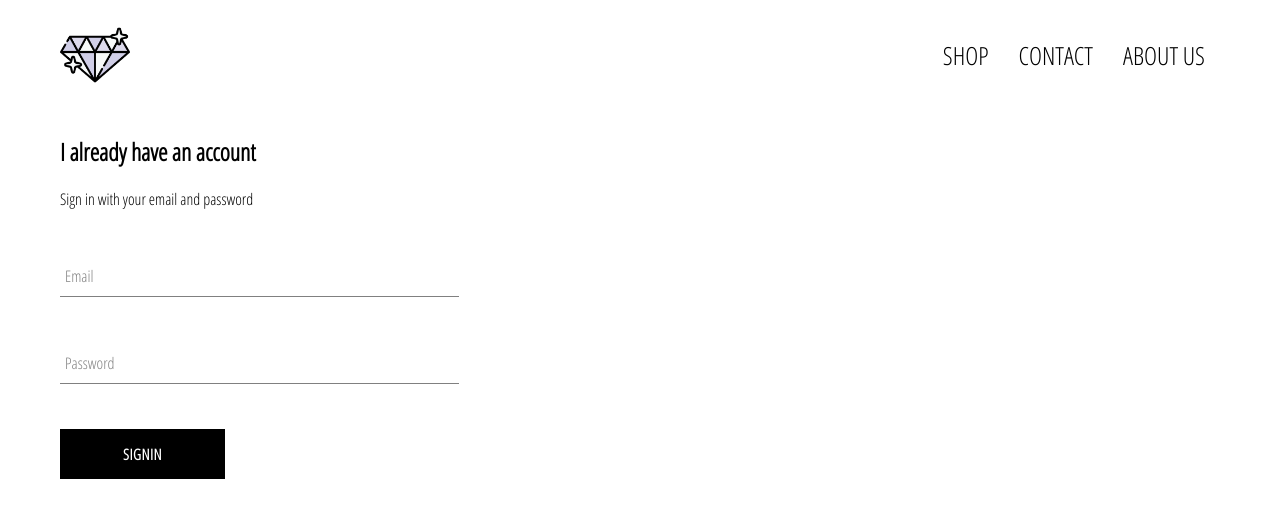
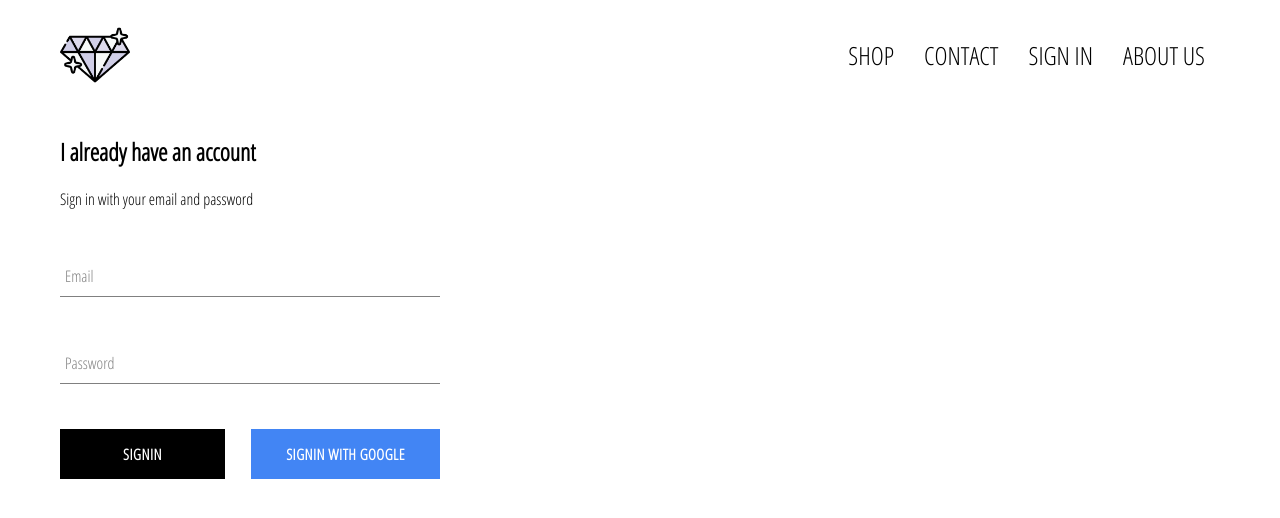
Before and after one commit to tapishsharma/Chic-Attire, a React (Create React App) app: page /signin in a window 1280 px wide. Shown: the top 518 px of the page. Built offline with nearby package versions, Linux system fonts and the light colour scheme; no server answers.

Commit message:
Firebase added, Sign-out and Sign-In buttons added,auth Done

```diff
--- a/package.json
+++ b/package.json
@@ -6,6 +6,7 @@
     "@testing-library/jest-dom": "^5.16.2",
     "@testing-library/react": "^12.1.3",
     "@testing-library/user-event": "^13.5.0",
+    "firebase": "^9.6.7",
     "node-sass": "^7.0.1",
     "react": "^17.0.2",
     "react-dom": "^17.0.2",
--- a/src/App.css
+++ b/src/App.css
@@ -6,3 +6,6 @@
  text-decoration: none;
  color: black;
 }
+*{
+ box-sizing: border-box;
+}
--- a/src/App.js
+++ b/src/App.js
@@ -12,11 +12,31 @@
 import ShopPage from './pages/shop/shop.component'
 import Header from './components/header/header.component';
 import SignInAndSignUp from './pages/sign-in-and-sign-up/sign-in-and-sign-up';
-function App() {
-  return (
+import {auth} from './firebase/firebase.utils';
+
+
+class App extends React.Component {
+  constructor(){
+    super();
+    this.state={
+      currentUser:null
+    }
+  }
+  unsubscribeFromAuth=null;
+  componentDidMount(){
+   this.unsubscribeFromAuth=  auth.onAuthStateChanged(user=>{
+        this.setState({currentUser:user});
+     })
+  }
+componentWillUnmount(){
+  this.unsubscribeFromAuth();
+}
+
+  render(){
+    return (
 <div>
 <BrowserRouter>
-<Header />
+<Header currentUser={this.state.currentUser}/>
 
       <Routes>
 
@@ -35,6 +55,8 @@
 </div>
 
   );
+  }
+
 }
 
 export default App;
--- a/src/components/custom-button/custom-button.component.jsx
+++ b/src/components/custom-button/custom-button.component.jsx
@@ -1,8 +1,8 @@
  import React from "react";
  import './custom-button.styles.scss'
 
- const CustomButton=({children,...otherProps})=>(
-  <button className="custom-button" {...otherProps}>
+ const CustomButton=({children,isGoogleSignIn,...otherProps})=>(
+  <button className={`${isGoogleSignIn ? 'google-sign-in':''} custom-button`} {...otherProps}>
    {children}
   </button>
  )
--- a/src/components/custom-button/custom-button.styles.scss
+++ b/src/components/custom-button/custom-button.styles.scss
@@ -19,4 +19,14 @@
     color: black;
     border: 1px solid black;
   }
+
+&.google-sign-in{
+  background-color: #4285f4;
+  color:white;
+  &:hover{
+    background-color: #4285f4;
+    border: none;
+  }
 }
+
+}
--- a/src/components/header/header.component.jsx
+++ b/src/components/header/header.component.jsx
@@ -2,8 +2,8 @@
 import {Link} from 'react-router-dom';
 import './header.styles.scss';
 import logo from '../../assets/logo.png';
-
-const Header=()=>(
+import {auth} from '../../firebase/firebase.utils'
+const Header=({currentUser})=>(
 <div className="header">
 
   <Link className="logo-container" to="/"> <img className="design-logo" src={logo} alt="logo"/></Link>
@@ -12,7 +12,22 @@
 
 <Link className="option" to='/shop'>SHOP</Link>
 <Link className="option" to='/shop'>CONTACT</Link>
+{
+  currentUser ? (
+    <div className="option" onClick={()=>auth.signOut()}>
+      SIGN OUT
+    </div>
+  ):(
+    <Link className="option" to='/signin'>
+      SIGN IN
+    </Link>
+  )
+}
+
+
+
 <Link className="option" to='/shop'>ABOUT US</Link>
+
 </div>
 </div>
 
--- a/src/components/header/header.styles.scss
+++ b/src/components/header/header.styles.scss
@@ -23,6 +23,7 @@
 
     .option {
       padding: 10px 15px;
+      cursor:pointer;
     }
   }
 }
--- a/src/components/sign-in/sign-in.component.jsx
+++ b/src/components/sign-in/sign-in.component.jsx
@@ -2,6 +2,8 @@
 import "./sign-in.styles.scss";
 import FormInput from "../form-input/form-input.component";
 import CustomButton from "../custom-button/custom-button.component";
+
+import {signInWithGoogle} from '../../firebase/firebase.utils';
 
 class SignIn extends Component {
   constructor(props) {
@@ -32,8 +34,12 @@
 
           <FormInput name="password" type="password" value={this.state.password} handleChange={this.handleChange} label="Password" required />
 
+        <div className="buttons">
 
-          <CustomButton type="submit" >SignIn</CustomButton>
+            <CustomButton type="submit" >SignIn</CustomButton>
+          <CustomButton onClick={signInWithGoogle} isGoogleSignIn>SignIn with Google</CustomButton>
+        </div>
+
         </form>
       </div>
     );
--- a/src/components/sign-in/sign-in.styles.scss
+++ b/src/components/sign-in/sign-in.styles.scss
@@ -1,9 +1,14 @@
 .sign-in{
- width:30vw;
+ width:380px;
  display: flex;
  flex-direction: column;
 
 .title{
  margin: 10px;
 }
+
+.buttons{
+ display: flex;
+ justify-content: space-between;
 }
+}
--- /dev/null
+++ b/src/firebase/firebase.utils.js
@@ -0,0 +1,26 @@
+import firebase from 'firebase/compat/app';
+import 'firebase/compat/auth';
+import 'firebase/compat/firestore';
+
+const config={
+
+  apiKey: "AIzaSyC4CdNYOShpFkZjPzuJqbL3U22f8Y-bl0o",
+  authDomain: "chic-attire-db.firebaseapp.com",
+  projectId: "chic-attire-db",
+  storageBucket: "chic-attire-db.appspot.com",
+  messagingSenderId: "365811727548",
+  appId: "1:365811727548:web:b6ca60759540ed5e2da4b9",
+  measurementId: "G-CGM0R63NG5"
+
+};
+
+firebase.initializeApp(config)
+
+export const auth=firebase.auth()
+export const firestore = firebase.firestore();
+
+const provider=new firebase.auth.GoogleAuthProvider();
+provider.setCustomParameters({prompt:'select_account'})
+export const signInWithGoogle=()=>auth.signInWithPopup(provider);
+
+export default firebase;
```
Also changed, not shown: 1 other file (tests, documents, lock files or other folders).
